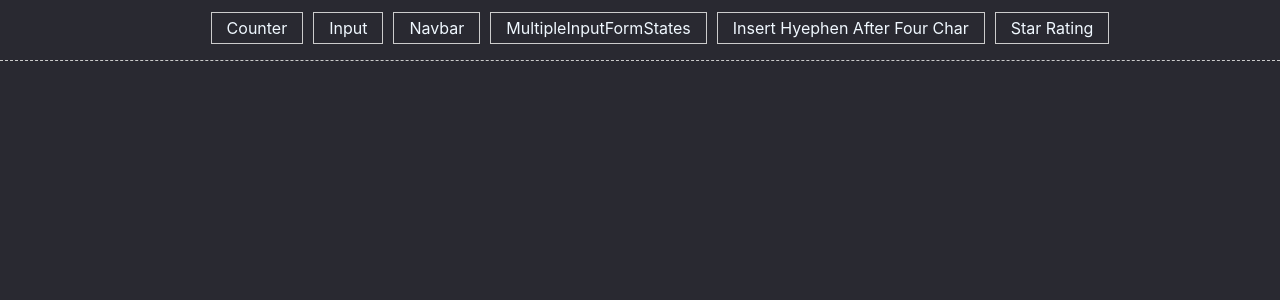
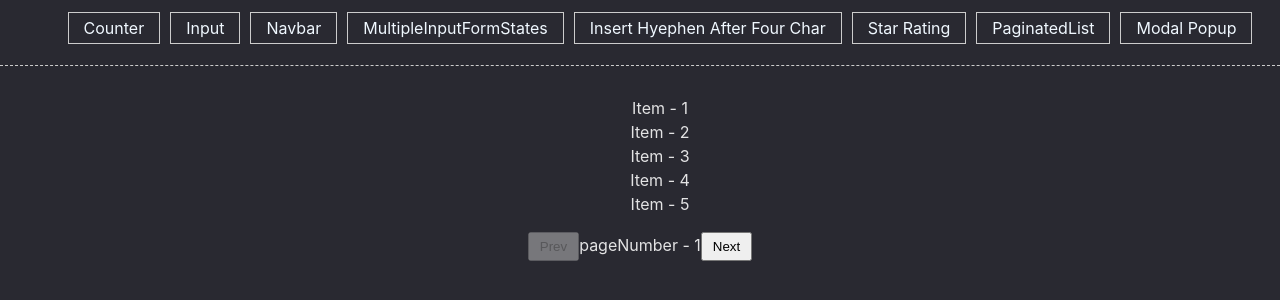
Before and after one commit to codesupports/React-app-function-wise, a React (Vite) app in the folder react-app-learning/: page /PaginatedList in a window 1280 px wide. Shown: the top 300 px of the page. Built offline with nearby package versions, Linux system fonts and the light colour scheme.

Commit message:
modalpopup and pagination

```diff
--- a/react-app-learning/src/components/Home.jsx
+++ b/react-app-learning/src/components/Home.jsx
@@ -1,4 +1,4 @@
-import React from 'react'
+import React, { useState } from 'react'
 import Counter from './Counter'
 import Input from './Input'
 import Navbar from '../Navbar/Navbar'
@@ -7,9 +7,16 @@ import InsertHyephenAfterFourChar from './InsertHyephenAfterFourChar'
 import StarRating from './StarRating'
 
 import { BrowserRouter as Router, Route, Routes, Link } from 'react-router-dom';
+import PaginatedList from './PaginatedList'
+import Modal from './Modal'
+
 
 
 const Home = () => {
+    const [isModalOpen, setModalOpen] = useState(false);
+
+    const openModal = () => setModalOpen(true);
+    const closeModal = () => setModalOpen(false);
     return (
         <div>
 
@@ -36,6 +43,10 @@ const Home = () => {
                             <li>
                                 <Link to="/StarRating">Star Rating</Link>
                             </li>
+                            <li>
+                                <Link to="/PaginatedList">PaginatedList </Link>
+                            </li>
+                            <li><Link to="/ModalPopup" onClick={openModal}>Modal Popup </Link></li>
                         </ul>
                     </nav>
 
@@ -47,6 +58,9 @@ const Home = () => {
                         <Route path="/MultipleInputFormStates" element={<MultipleInputFormStates />} />
                         <Route path="/InsertHyephenAfterFourChar" element={<InsertHyephenAfterFourChar />} />
                         <Route path="/StarRating" element={<StarRating />} />
+                        <Route path="/PaginatedList" element={<PaginatedList />} />
+                        <Route path="/ModalPopup" element={<Modal isOpen={isModalOpen} onClose={closeModal} />} />
+
 
                     </Routes>
                 </div>
--- /dev/null
+++ b/react-app-learning/src/components/Modal.jsx
@@ -0,0 +1,17 @@
+
+
+
+const Modal = ({ isOpen, onClose }) => {
+
+    if (!isOpen) return null;
+    return (
+        <div className="modal-overlay" onClick={onClose}>
+            <div className="modal" onClick={(e) => e.stopPropagation()}>
+                <h2>Modal Title</h2>
+                <p>This is a simple modal</p>
+                <button onClick={onClose}>Close</button>
+            </div>
+        </div>
+    );
+};
+export default Modal
--- /dev/null
+++ b/react-app-learning/src/components/PaginatedList.jsx
@@ -0,0 +1,31 @@
+import React, { useState } from 'react'
+
+const PaginatedList = () => {
+
+    const items = Array.from({ length: 50 }, (_, index) => `Item - ${index + 1}`);
+    const [currentPage, setCurrentPage] = useState(1);
+    const itemPerpage = 5;
+
+    const paginate = (pageNumber) => {
+        setCurrentPage(pageNumber)
+    }
+    const currentItems = items.slice((currentPage - 1) * itemPerpage, currentPage * itemPerpage)
+    return (
+        <>
+            <div>
+                <ul>
+                    {currentItems.map((x, i) => {
+                        return (<li key={i}>{x}</li>)
+                    })}
+                </ul>
+            </div>
+            <div>
+                <button className='nBtn' onClick={() => paginate(currentPage - 1)} disabled={currentPage === 1}>Prev </button>
+                pageNumber -  {currentPage}
+                <button className='nBtn' onClick={() => paginate(currentPage + 1)} disabled={currentPage * itemPerpage >= items.length}> Next</button>
+            </div>
+        </>
+    )
+}
+
+export default PaginatedList
--- a/react-app-learning/src/index.css
+++ b/react-app-learning/src/index.css
@@ -28,6 +28,10 @@ body {
   padding: 0;
 }
 
+ul li {
+  list-style-type: none;
+}
+
 input[type="text"],
 input[type="email"],
 input[type="number"],
@@ -39,6 +43,7 @@ input[type="password"] {
 
 .navigation-main ul {
   display: flex;
+  flex-wrap: wrap;
   gap: 10px;
   justify-content: center;
   padding-bottom: 20px;
@@ -48,6 +53,7 @@ input[type="password"] {
 
 .navigation-main ul li {
   list-style-type: none;
+  margin-bottom: 5px;
 }
 
 .navigation-main ul li a {
@@ -75,3 +81,24 @@ input[type="password"] {
 .startRating .active {
   color: #e78e00;
 }
+
+.nBtn {
+  padding: 5px 10px;
+}
+
+.modal-overlay {
+  background-color: #7b070750;
+  position: fixed;
+  inset: 0;
+  display: flex;
+  justify-content: center;
+  align-items: center;
+}
+
+.modal-overlay .modal {
+  background-color: #fff;
+  width: 350px;
+  color: #000;
+  border-radius: 20px;
+  padding: 20px;
+}
```
